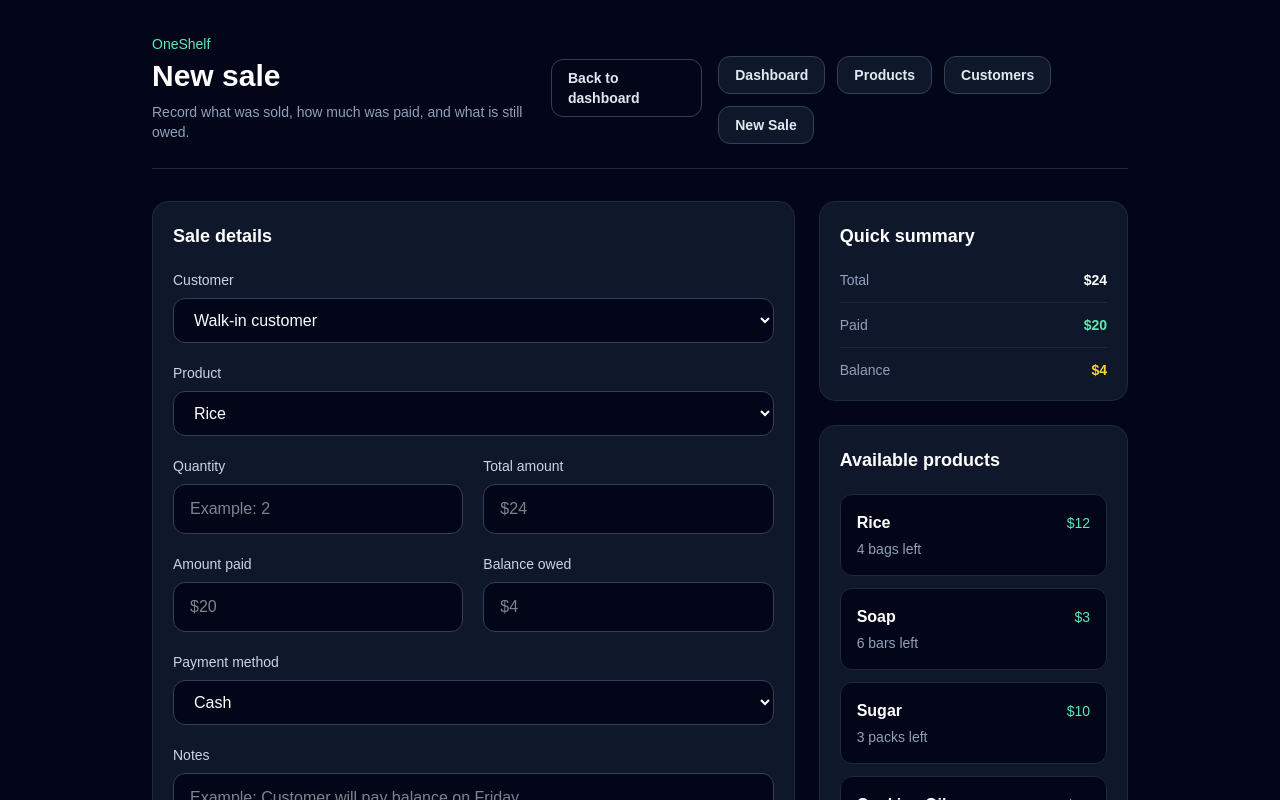
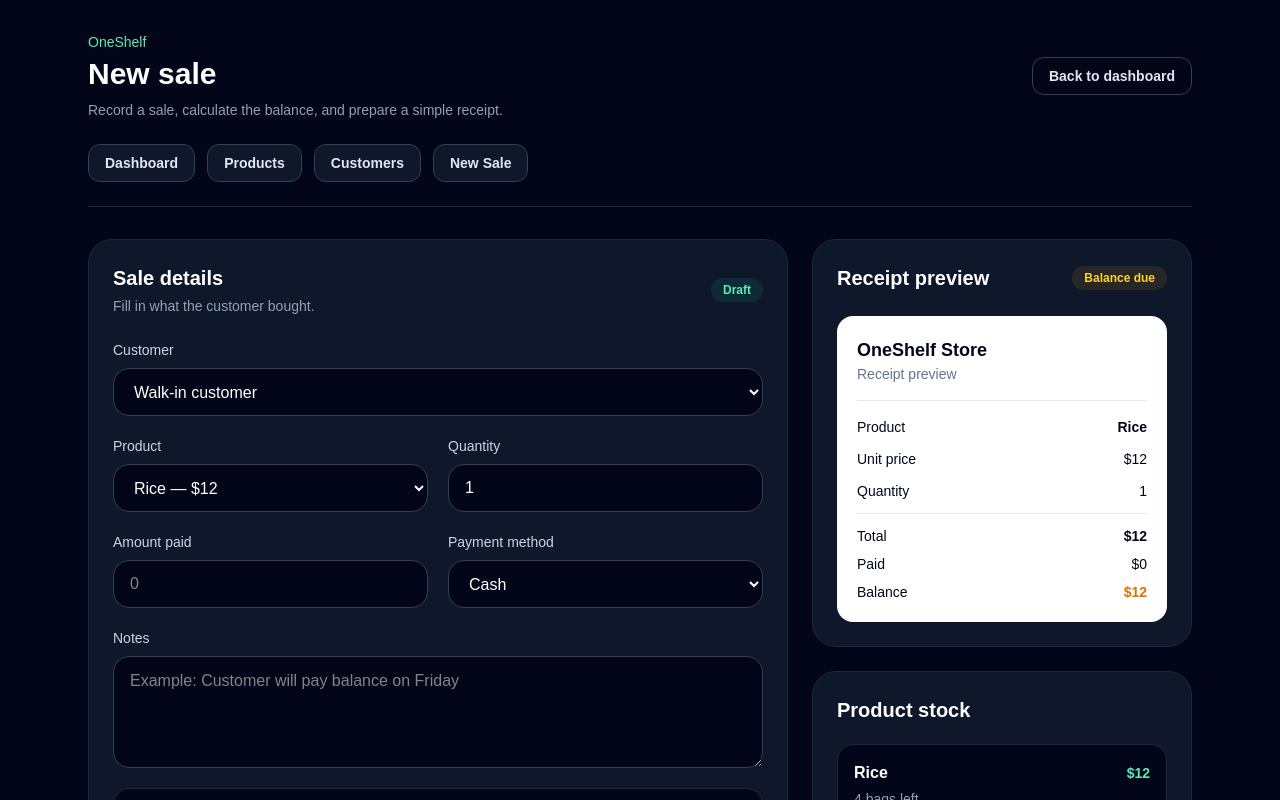
Before and after one commit to Jerox-A/oneshelf, a Next.js app: page /sales/new in a window 1280 px wide. Shown: the top 800 px of the page. Built offline with nearby package versions, Linux system fonts and the light colour scheme.

Commit message:
Connect products to Supabase

```diff
--- a/app/products/page.tsx
+++ b/app/products/page.tsx
@@ -1,56 +1,47 @@
 import AppNav from "@/components/AppNav";
-const products = [
-    {
-      name: "Rice",
-      category: "Food",
-      costPrice: "$8",
-      sellingPrice: "$12",
-      stock: 4,
-      lowStock: true,
-    },
-    {
-      name: "Soap",
-      category: "Household",
-      costPrice: "$2",
-      sellingPrice: "$3",
-      stock: 6,
-      lowStock: true,
-    },
-    {
-      name: "Sugar",
-      category: "Food",
-      costPrice: "$7",
-      sellingPrice: "$10",
-      stock: 3,
-      lowStock: true,
-    },
-    {
-      name: "Cooking Oil",
-      category: "Food",
-      costPrice: "$10",
-      sellingPrice: "$14",
-      stock: 18,
-      lowStock: false,
-    },
-    {
-      name: "Toothpaste",
-      category: "Personal Care",
-      costPrice: "$3",
-      sellingPrice: "$5",
-      stock: 22,
-      lowStock: false,
-    },
-  ];
+import { supabase } from "@/lib/supabase";
 
-  export default function ProductsPage() {
-    const totalProducts = products.length;
-    const lowStockCount = products.filter((product) => product.lowStock).length;
-    const totalStock = products.reduce((sum, product) => sum + product.stock, 0);
+type Product = {
+  id: string;
+  name: string;
+  category: string;
+  cost_price: number;
+  selling_price: number;
+  stock_quantity: number;
+  low_stock_threshold: number;
+};
+
+export default async function ProductsPage() {
+  const { data: products, error } = await supabase
+    .from("products")
+    .select("*")
+    .order("created_at", { ascending: false });
+
+  if (error) {
+    return (
+      <main className="min-h-screen bg-slate-950 p-8 text-white">
+        <p>Could not load products.</p>
+        <p className="mt-2 text-sm text-red-300">{error.message}</p>
+      </main>
+    );
+  }
+
+  const productList = (products || []) as Product[];
+
+  const totalProducts = productList.length;
+  const lowStockCount = productList.filter(
+    (product) => product.stock_quantity <= product.low_stock_threshold
+  ).length;
+  const totalStock = productList.reduce(
+    (sum, product) => sum + product.stock_quantity,
+    0
+  );
 
   return (
     <main className="min-h-screen bg-slate-950 text-white">
       <div className="mx-auto max-w-6xl px-6 py-8">
-          <header className="flex flex-col gap-4 border-b border-slate-800 pb-6 sm:flex-row sm:items-center sm:justify-between">
+        <header className="border-b border-slate-800 pb-6">
+          <div className="flex flex-col gap-4 sm:flex-row sm:items-center sm:justify-between">
             <div>
               <p className="text-sm text-emerald-300">OneShelf</p>
               <h1 className="mt-1 text-3xl font-bold">Products</h1>
@@ -59,18 +50,14 @@ const products = [
               </p>
             </div>
 
-            <div className="flex gap-3">
             <a
               href="/dashboard"
               className="rounded-xl border border-slate-700 px-4 py-2 text-sm font-semibold text-slate-200"
             >
               Dashboard
             </a>
+          </div>
 
-              <button className="rounded-xl bg-emerald-400 px-4 py-2 text-sm font-semibold text-slate-950">
-                Add product
-              </button>
-            </div>
           <AppNav />
         </header>
 
@@ -96,9 +83,7 @@ const products = [
         <section className="mt-8 rounded-2xl border border-slate-800 bg-slate-900 p-5">
           <div className="flex items-center justify-between">
             <h2 className="text-lg font-semibold">Product list</h2>
-              <p className="text-sm text-slate-400">
-                Simple stock view for small shops
-              </p>
+            <p className="text-sm text-slate-400">Loaded from Supabase</p>
           </div>
 
           <div className="mt-5 overflow-hidden rounded-xl border border-slate-800">
@@ -115,22 +100,25 @@ const products = [
               </thead>
 
               <tbody>
-                  {products.map((product) => (
-                    <tr
-                      key={product.name}
-                      className="border-t border-slate-800"
-                    >
-                      <td className="px-4 py-3 font-semibold">{product.name}</td>
+                {productList.map((product) => {
+                  const isLowStock =
+                    product.stock_quantity <= product.low_stock_threshold;
+
+                  return (
+                    <tr key={product.id} className="border-t border-slate-800">
+                      <td className="px-4 py-3 font-semibold">
+                        {product.name}
+                      </td>
                       <td className="px-4 py-3 text-slate-300">
                         {product.category}
                       </td>
-                      <td className="px-4 py-3">{product.costPrice}</td>
+                      <td className="px-4 py-3">${product.cost_price}</td>
                       <td className="px-4 py-3 text-emerald-300">
-                        {product.sellingPrice}
+                        ${product.selling_price}
                       </td>
-                      <td className="px-4 py-3">{product.stock}</td>
+                      <td className="px-4 py-3">{product.stock_quantity}</td>
                       <td className="px-4 py-3">
-                        {product.lowStock ? (
+                        {isLowStock ? (
                           <span className="rounded-full bg-amber-400/10 px-3 py-1 text-xs font-semibold text-amber-300">
                             Low stock
                           </span>
@@ -141,7 +129,8 @@ const products = [
                         )}
                       </td>
                     </tr>
-                  ))}
+                  );
+                })}
               </tbody>
             </table>
           </div>
--- a/app/sales/new/page.tsx
+++ b/app/sales/new/page.tsx
@@ -1,39 +1,58 @@
+"use client";
+
+import { useMemo, useState } from "react";
 import AppNav from "@/components/AppNav";
+
 const products = [
-    {
-      name: "Rice",
-      price: "$12",
-      stock: "4 bags left",
-    },
-    {
-      name: "Soap",
-      price: "$3",
-      stock: "6 bars left",
-    },
-    {
-      name: "Sugar",
-      price: "$10",
-      stock: "3 packs left",
-    },
-    {
-      name: "Cooking Oil",
-      price: "$14",
-      stock: "18 bottles left",
-    },
+  { name: "Rice", price: 12, stock: "4 bags left" },
+  { name: "Soap", price: 3, stock: "6 bars left" },
+  { name: "Sugar", price: 10, stock: "3 packs left" },
+  { name: "Cooking Oil", price: 14, stock: "18 bottles left" },
 ];
 
-  const customers = ["Walk-in customer", "Mary Johnson", "John Mensah", "Amina Yusuf"];
+const customers = [
+  "Walk-in customer",
+  "Mary Johnson",
+  "John Mensah",
+  "Amina Yusuf",
+];
+
+const formatMoney = (amount: number) => {
+  return `$${amount.toLocaleString()}`;
+};
 
 export default function NewSalePage() {
+  const [selectedProductName, setSelectedProductName] = useState(
+    products[0].name
+  );
+  const [quantity, setQuantity] = useState("1");
+  const [amountPaid, setAmountPaid] = useState("");
+
+  const selectedProduct = products.find(
+    (product) => product.name === selectedProductName
+  );
+
+  const quantityNumber = Number(quantity) || 0;
+  const paidNumber = Number(amountPaid) || 0;
+
+  const totalAmount = useMemo(() => {
+    return (selectedProduct?.price || 0) * quantityNumber;
+  }, [selectedProduct, quantityNumber]);
+
+  const balanceOwed = Math.max(totalAmount - paidNumber, 0);
+  const isFullyPaid = totalAmount > 0 && balanceOwed === 0;
+
   return (
     <main className="min-h-screen bg-slate-950 text-white">
-        <div className="mx-auto max-w-5xl px-6 py-8">
-          <header className="flex flex-col gap-4 border-b border-slate-800 pb-6 sm:flex-row sm:items-center sm:justify-between">
+      <div className="mx-auto max-w-6xl px-6 py-8">
+        <header className="border-b border-slate-800 pb-6">
+          <div className="flex flex-col gap-4 sm:flex-row sm:items-center sm:justify-between">
             <div>
               <p className="text-sm text-emerald-300">OneShelf</p>
               <h1 className="mt-1 text-3xl font-bold">New sale</h1>
               <p className="mt-2 text-sm text-slate-400">
-                Record what was sold, how much was paid, and what is still owed.
+                Record a sale, calculate the balance, and prepare a simple
+                receipt.
               </p>
             </div>
 
@@ -43,93 +62,138 @@ const products = [
             >
               Back to dashboard
             </a>
+          </div>
+
           <AppNav />
         </header>
 
-          <section className="mt-8 grid gap-6 lg:grid-cols-3">
-            <form className="rounded-2xl border border-slate-800 bg-slate-900 p-5 lg:col-span-2">
-              <h2 className="text-lg font-semibold">Sale details</h2>
+        <section className="mt-8 grid gap-6 lg:grid-cols-[minmax(0,1fr)_380px]">
+          <form className="rounded-3xl border border-slate-800 bg-slate-900 p-6">
+            <div className="flex items-center justify-between gap-4">
+              <div>
+                <h2 className="text-xl font-semibold">Sale details</h2>
+                <p className="mt-1 text-sm text-slate-400">
+                  Fill in what the customer bought.
+                </p>
+              </div>
 
-              <div className="mt-5 grid gap-5">
+              <span className="rounded-full bg-emerald-400/10 px-3 py-1 text-xs font-semibold text-emerald-300">
+                Draft
+              </span>
+            </div>
+
+            <div className="mt-6 grid gap-5">
               <label className="grid gap-2">
-                  <span className="text-sm text-slate-300">Customer</span>
-                  <select className="rounded-xl border border-slate-700 bg-slate-950 px-4 py-3 text-white outline-none">
+                <span className="text-sm font-medium text-slate-300">
+                  Customer
+                </span>
+                <select className="h-12 w-full rounded-2xl border border-slate-700 bg-slate-950 px-4 text-white outline-none focus:border-emerald-400">
                   {customers.map((customer) => (
                     <option key={customer}>{customer}</option>
                   ))}
                 </select>
               </label>
 
+              <div className="grid gap-5 md:grid-cols-2">
                 <label className="grid gap-2">
-                  <span className="text-sm text-slate-300">Product</span>
-                  <select className="rounded-xl border border-slate-700 bg-slate-950 px-4 py-3 text-white outline-none">
+                  <span className="text-sm font-medium text-slate-300">
+                    Product
+                  </span>
+                  <select
+                    value={selectedProductName}
+                    onChange={(event) =>
+                      setSelectedProductName(event.target.value)
+                    }
+                    className="h-12 w-full rounded-2xl border border-slate-700 bg-slate-950 px-4 text-white outline-none focus:border-emerald-400"
+                  >
                     {products.map((product) => (
-                      <option key={product.name}>{product.name}</option>
+                      <option key={product.name} value={product.name}>
+                        {product.name} — {formatMoney(product.price)}
+                      </option>
                     ))}
                   </select>
                 </label>
 
-                <div className="grid gap-5 sm:grid-cols-2">
                 <label className="grid gap-2">
-                    <span className="text-sm text-slate-300">Quantity</span>
+                  <span className="text-sm font-medium text-slate-300">
+                    Quantity
+                  </span>
                   <input
                     type="number"
-                      placeholder="Example: 2"
-                      className="rounded-xl border border-slate-700 bg-slate-950 px-4 py-3 text-white outline-none"
+                    min="1"
+                    value={quantity}
+                    onChange={(event) => setQuantity(event.target.value)}
+                    className="h-12 w-full rounded-2xl border border-slate-700 bg-slate-950 px-4 text-white outline-none focus:border-emerald-400"
+                  />
+                </label>
+              </div>
+
+              <div className="grid gap-5 md:grid-cols-2">
+                <label className="grid gap-2">
+                  <span className="text-sm font-medium text-slate-300">
+                    Amount paid
+                  </span>
+                  <input
+                    type="number"
+                    min="0"
+                    value={amountPaid}
+                    onChange={(event) => setAmountPaid(event.target.value)}
+                    placeholder="0"
+                    className="h-12 w-full rounded-2xl border border-slate-700 bg-slate-950 px-4 text-white outline-none focus:border-emerald-400"
                   />
                 </label>
 
                 <label className="grid gap-2">
-                    <span className="text-sm text-slate-300">Total amount</span>
-                    <input
-                      type="text"
-                      placeholder="$24"
-                      className="rounded-xl border border-slate-700 bg-slate-950 px-4 py-3 text-white outline-none"
-                    />
-                  </label>
-                </div>
-
-                <div className="grid gap-5 sm:grid-cols-2">
-                  <label className="grid gap-2">
-                    <span className="text-sm text-slate-300">Amount paid</span>
-                    <input
-                      type="text"
-                      placeholder="$20"
-                      className="rounded-xl border border-slate-700 bg-slate-950 px-4 py-3 text-white outline-none"
-                    />
-                  </label>
-
-                  <label className="grid gap-2">
-                    <span className="text-sm text-slate-300">Balance owed</span>
-                    <input
-                      type="text"
-                      placeholder="$4"
-                      className="rounded-xl border border-slate-700 bg-slate-950 px-4 py-3 text-white outline-none"
-                    />
-                  </label>
-                </div>
-
-                <label className="grid gap-2">
-                  <span className="text-sm text-slate-300">Payment method</span>
-                  <select className="rounded-xl border border-slate-700 bg-slate-950 px-4 py-3 text-white outline-none">
+                  <span className="text-sm font-medium text-slate-300">
+                    Payment method
+                  </span>
+                  <select className="h-12 w-full rounded-2xl border border-slate-700 bg-slate-950 px-4 text-white outline-none focus:border-emerald-400">
                     <option>Cash</option>
                     <option>Mobile money</option>
                     <option>Bank transfer</option>
                     <option>Credit / Pay later</option>
                   </select>
                 </label>
+              </div>
 
               <label className="grid gap-2">
-                  <span className="text-sm text-slate-300">Notes</span>
+                <span className="text-sm font-medium text-slate-300">
+                  Notes
+                </span>
                 <textarea
                   placeholder="Example: Customer will pay balance on Friday"
-                    className="min-h-28 rounded-xl border border-slate-700 bg-slate-950 px-4 py-3 text-white outline-none"
+                  className="min-h-28 w-full rounded-2xl border border-slate-700 bg-slate-950 px-4 py-3 text-white outline-none focus:border-emerald-400"
                 />
               </label>
 
+              <div className="rounded-2xl border border-slate-800 bg-slate-950 p-4">
+                <div className="grid gap-4 sm:grid-cols-3">
+                  <div>
+                    <p className="text-xs text-slate-500">Total</p>
+                    <p className="mt-1 text-xl font-bold">
+                      {formatMoney(totalAmount)}
+                    </p>
+                  </div>
+
+                  <div>
+                    <p className="text-xs text-slate-500">Paid</p>
+                    <p className="mt-1 text-xl font-bold text-emerald-300">
+                      {formatMoney(paidNumber)}
+                    </p>
+                  </div>
+
+                  <div>
+                    <p className="text-xs text-slate-500">Balance</p>
+                    <p className="mt-1 text-xl font-bold text-amber-300">
+                      {formatMoney(balanceOwed)}
+                    </p>
+                  </div>
+                </div>
+              </div>
+
               <button
                 type="button"
-                  className="rounded-xl bg-emerald-400 px-5 py-3 font-semibold text-slate-950"
+                className="h-12 rounded-2xl bg-emerald-400 font-semibold text-slate-950 hover:bg-emerald-300"
               >
                 Save sale
               </button>
@@ -137,40 +201,80 @@ const products = [
           </form>
 
           <aside className="space-y-6">
-              <div className="rounded-2xl border border-slate-800 bg-slate-900 p-5">
-                <h2 className="text-lg font-semibold">Quick summary</h2>
+            <div className="rounded-3xl border border-slate-800 bg-slate-900 p-6">
+              <div className="flex items-center justify-between">
+                <h2 className="text-xl font-semibold">Receipt preview</h2>
 
-                <div className="mt-5 space-y-3 text-sm">
-                  <div className="flex justify-between border-b border-slate-800 pb-3">
-                    <span className="text-slate-400">Total</span>
-                    <span className="font-semibold">$24</span>
+                <span
+                  className={`rounded-full px-3 py-1 text-xs font-semibold ${
+                    isFullyPaid
+                      ? "bg-emerald-400/10 text-emerald-300"
+                      : "bg-amber-400/10 text-amber-300"
+                  }`}
+                >
+                  {isFullyPaid ? "Paid" : "Balance due"}
+                </span>
               </div>
 
-                  <div className="flex justify-between border-b border-slate-800 pb-3">
-                    <span className="text-slate-400">Paid</span>
-                    <span className="font-semibold text-emerald-300">$20</span>
+              <div className="mt-6 rounded-2xl bg-white p-5 text-slate-950">
+                <div className="border-b border-slate-200 pb-4">
+                  <p className="text-lg font-bold">OneShelf Store</p>
+                  <p className="text-sm text-slate-500">Receipt preview</p>
                 </div>
 
-                  <div className="flex justify-between">
-                    <span className="text-slate-400">Balance</span>
-                    <span className="font-semibold text-amber-300">$4</span>
+                <div className="mt-4 space-y-3 text-sm">
+                  <div className="flex justify-between gap-4">
+                    <span>Product</span>
+                    <span className="font-semibold">{selectedProductName}</span>
+                  </div>
+
+                  <div className="flex justify-between gap-4">
+                    <span>Unit price</span>
+                    <span>{formatMoney(selectedProduct?.price || 0)}</span>
+                  </div>
+
+                  <div className="flex justify-between gap-4">
+                    <span>Quantity</span>
+                    <span>{quantityNumber}</span>
+                  </div>
+
+                  <div className="border-t border-slate-200 pt-3">
+                    <div className="flex justify-between gap-4">
+                      <span>Total</span>
+                      <span className="font-bold">
+                        {formatMoney(totalAmount)}
+                      </span>
+                    </div>
+
+                    <div className="mt-2 flex justify-between gap-4">
+                      <span>Paid</span>
+                      <span>{formatMoney(paidNumber)}</span>
+                    </div>
+
+                    <div className="mt-2 flex justify-between gap-4">
+                      <span>Balance</span>
+                      <span className="font-bold text-amber-600">
+                        {formatMoney(balanceOwed)}
+                      </span>
+                    </div>
+                  </div>
                 </div>
               </div>
             </div>
 
-              <div className="rounded-2xl border border-slate-800 bg-slate-900 p-5">
-                <h2 className="text-lg font-semibold">Available products</h2>
+            <div className="rounded-3xl border border-slate-800 bg-slate-900 p-6">
+              <h2 className="text-xl font-semibold">Product stock</h2>
 
               <div className="mt-5 space-y-3">
                 {products.map((product) => (
                   <div
                     key={product.name}
-                      className="rounded-xl border border-slate-800 bg-slate-950 p-4"
+                    className="rounded-2xl border border-slate-800 bg-slate-950 p-4"
                   >
-                      <div className="flex items-center justify-between">
+                    <div className="flex items-center justify-between gap-4">
                       <p className="font-semibold">{product.name}</p>
-                        <p className="text-sm text-emerald-300">
-                          {product.price}
+                      <p className="text-sm font-semibold text-emerald-300">
+                        {formatMoney(product.price)}
                       </p>
                     </div>
                     <p className="mt-1 text-sm text-slate-400">
--- /dev/null
+++ b/lib/supabase.ts
@@ -0,0 +1,6 @@
+import { createClient } from "@supabase/supabase-js";
+
+export const supabase = createClient(
+  "https://zzcpkxsyhexixfxzijnf.supabase.co",
+  "sb_publishable_9VhXfq4Smf-bOq_enBRbvg_NBPeIByn"
+);
--- a/package.json
+++ b/package.json
@@ -9,6 +9,7 @@
     "lint": "eslint"
   },
   "dependencies": {
+    "@supabase/supabase-js": "^2.110.0",
     "next": "16.2.9",
     "react": "19.2.4",
     "react-dom": "19.2.4"
```
Also changed, not shown: 1 other file (tests, documents, lock files or other folders). Lines whose indentation alone changed are shown as unchanged.
